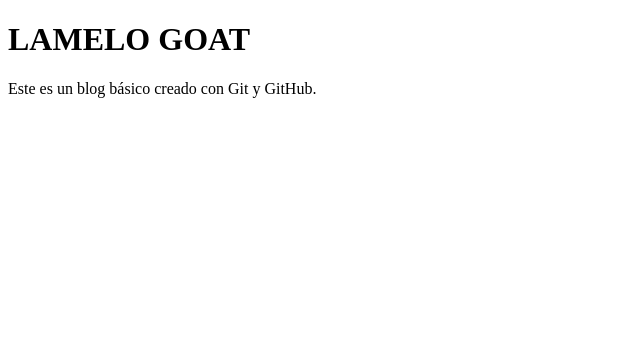
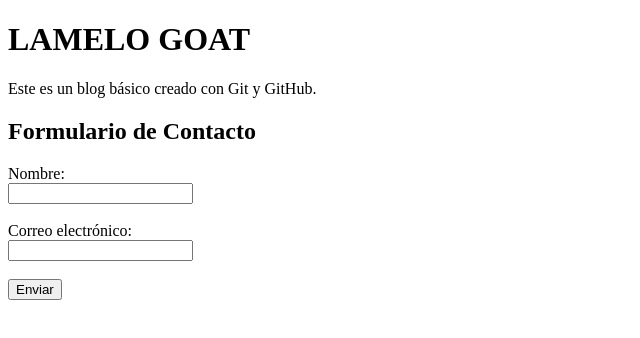
Before and after one commit to cdelgadobusot/lab-1, a plain HTML site: page index.html in a window 1280 px wide. Shown: the whole page, without its empty margins (0-640 px from the left). Drawn offline with Linux system fonts and the light colour scheme.

Commit message:
agregamos formulario

```diff
--- a/index.html
+++ b/index.html
@@ -8,5 +8,15 @@
     <body>
         <h1>LAMELO GOAT</h1>
         <p>Este es un blog básico creado con Git y GitHub.</p>
+        <div>
+            <h2>Formulario de Contacto</h2>
+            <form action="/enviar" method="post">
+                <label for="nombre">Nombre:</label><br>
+                <input type="text" id="nombre" name="nombre" required><br><br>
+                <label for="email">Correo electrónico:</label><br>
+                <input type="email" id="email" name="email" required><br><br>
+                <input type="submit" value="Enviar">
+            </form>
+        </div>
     </body>
 </html>
```
